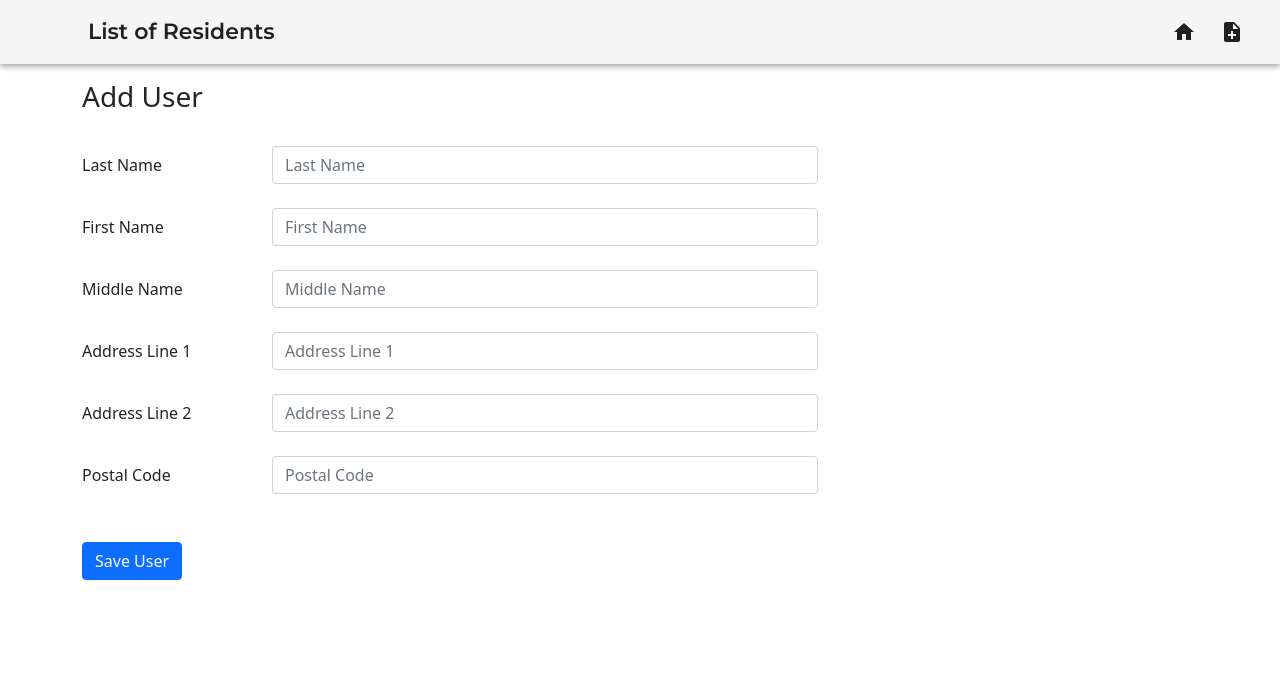
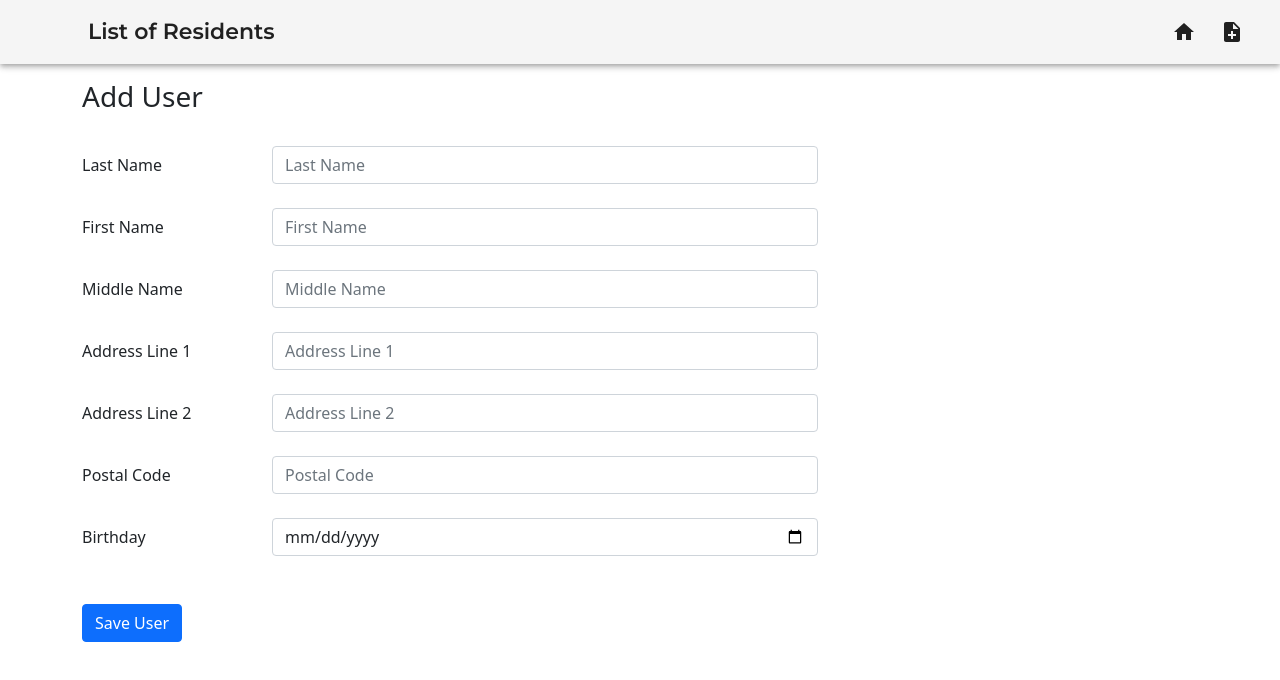
Before and after one commit to Buenaventura-Celine/User_Registration, a React (Create React App) app in the folder user_registration/: page /create in a window 1280 px wide. Shown: the top 680 px of the page. Built offline with nearby package versions, Linux system fonts and the light colour scheme.

Commit message:
Added birthday field

```diff
--- a/user_registration/src/UserForm.js
+++ b/user_registration/src/UserForm.js
@@ -9,7 +9,8 @@ export const UserForm = ({ user, onSubmit }) =>{
             middle_name: user ? user.middle_name : "",
             address_one: user ? user.address_one : "",
             address_two: user ? user.address_two : "",
-            postal_code: user ? user.postal_code : ""
+            postal_code: user ? user.postal_code : "",
+            birthday: user ? user.birthday : ""
         }
     });
 
@@ -135,6 +136,24 @@ export const UserForm = ({ user, onSubmit }) =>{
             </div>
             <br></br>
 
+            {/* Postal Code */}
+            <div className="form-group row">
+                <label className="col-sm-2 col-form-label">Birthday</label>
+                <div className="col-sm-6">
+                    <input
+                        placeholder="Birthday"
+                        className="form-control"
+                        type="date"
+                        name="birthday"
+                        id="birthday"
+                        autoComplete="off"
+                        {...register("birthday", {
+                            required: "Required",
+                        })}
+                    />
+                </div>
+            </div>
+            <br></br>
 
             <br></br>
             <div className="form-group">
--- a/user_registration/src/UserList.js
+++ b/user_registration/src/UserList.js
@@ -61,6 +61,7 @@ export const UserList = () => {
                         <StyledTableCell>Last Name</StyledTableCell>
                         <StyledTableCell>Frist Name</StyledTableCell>
                         <StyledTableCell>Middle Name</StyledTableCell>
+                        <StyledTableCell>Birthday</StyledTableCell>
                         <StyledTableCell>Gender</StyledTableCell>
                         <StyledTableCell>Civil Status</StyledTableCell>
                         <StyledTableCell>Nationality</StyledTableCell>
@@ -75,6 +76,7 @@ export const UserList = () => {
                             <StyledTableCell>{user.name}</StyledTableCell>
                             <StyledTableCell>{user.first_name}</StyledTableCell>
                             <StyledTableCell>{user.middle_name}</StyledTableCell>
+                            <StyledTableCell>{user.birthday}</StyledTableCell>
                             <StyledTableCell>{user.gender}</StyledTableCell>
                             <StyledTableCell>{user.civil_status}</StyledTableCell>
                             <StyledTableCell>{user.nationality}</StyledTableCell>
```
Also changed, not shown: 2 other files (tests, documents, lock files or other folders).
